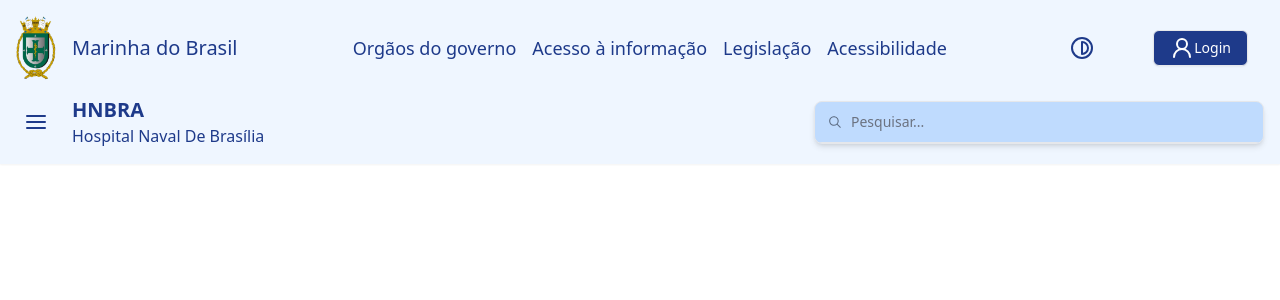
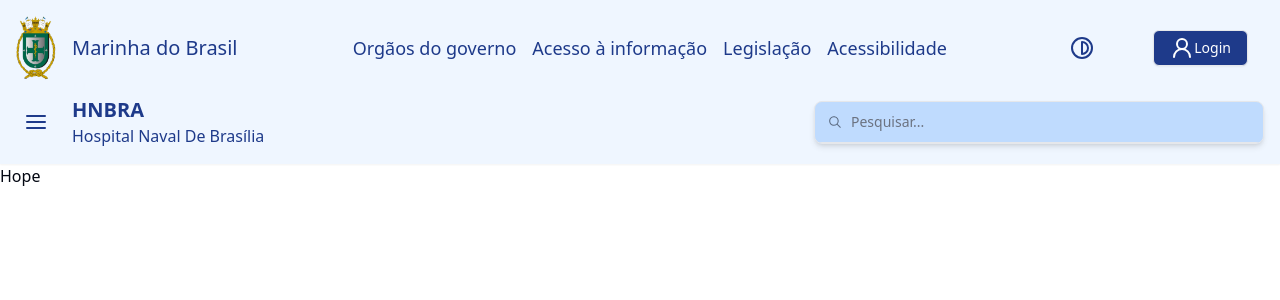
Before and after one commit to 4D-STI/HNBRA, a Next.js app in the folder front-end/00_hnbra-intranet/: page / in a window 1280 px wide. Shown: the top 300 px of the page. Built offline with nearby package versions, Linux system fonts and the light colour scheme.

Commit message:
UPDATE/ configuração de layout

```diff
--- a/front-end/00_hnbra-intranet/app/components/Footer.tsx
+++ b/front-end/00_hnbra-intranet/app/components/Footer.tsx
@@ -1,8 +1,9 @@
 export default function Footer() {
     return (
-        <div>
+        <footer className="bg-blue-800">
 
-        </div>
+        </footer>
+
 
     )
 
--- a/front-end/00_hnbra-intranet/app/layout.tsx
+++ b/front-end/00_hnbra-intranet/app/layout.tsx
@@ -2,6 +2,7 @@ import type { Metadata } from "next";
 import localFont from "next/font/local";
 import "./globals.css";
 import Footer from "@/app/components/Footer"
+import Header from "./components/Header";
 
 const Rawline = localFont({
   src: "./fonts/rawline-300.ttf",
@@ -16,19 +17,16 @@ export const metadata: Metadata = {
 
 export default function RootLayout({
   children,
-}: Readonly<{
+}: {
   children: React.ReactNode;
-}>) {
+}) {
   return (
-
     <html lang="pt-br">
-      <body
-        className={`${Rawline.variable} ${Rawline.variable} antialiased`}
-      >
-        {children}
+      <body className={`${Rawline.variable} antialiased`}>
+        <Header />
+        <main className="flex-grow">{children}</main> {}
+        <Footer />
       </body>
-      <Footer/>
-
     </html>
   );
 }
--- a/front-end/00_hnbra-intranet/app/page.tsx
+++ b/front-end/00_hnbra-intranet/app/page.tsx
@@ -1,11 +1,10 @@
 import Image from "next/image";
-import Header from "./components/Header";
 
 export default function Home() {
   return (
-
-      <Header/>
-
+    <div>
+      <h1>Hope</h1>
+    </div>
 
   );
 }
```
